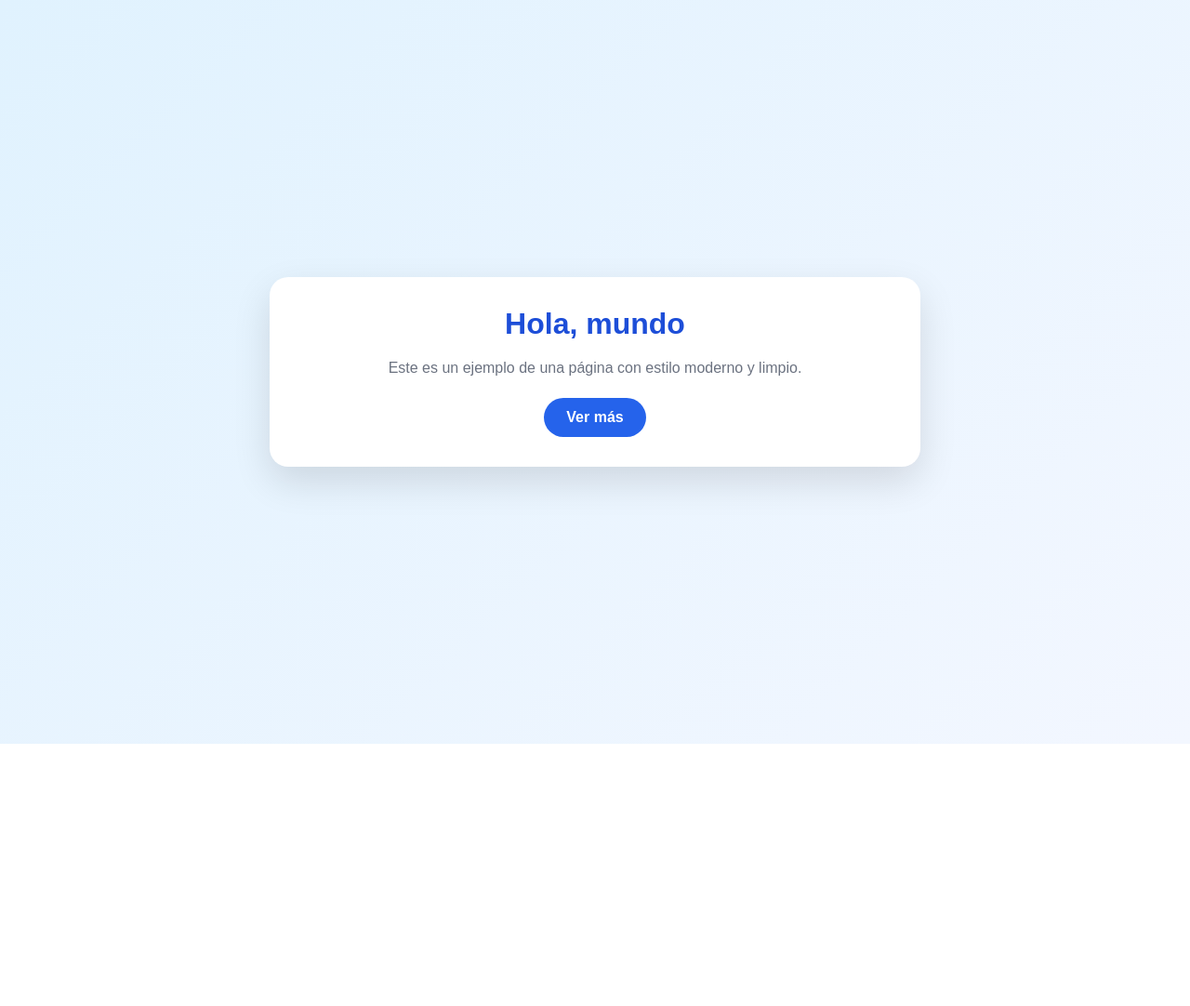
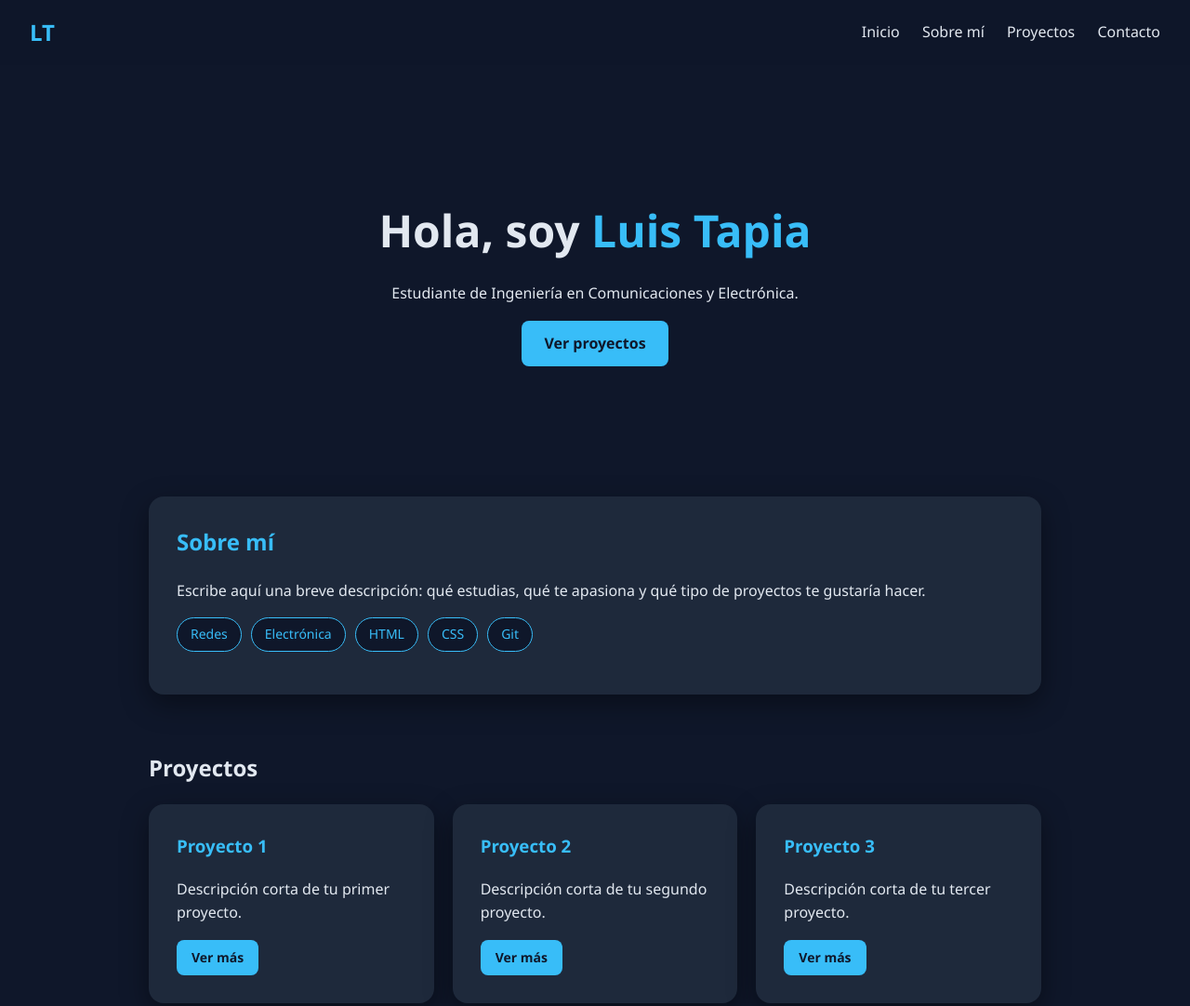
Before and after one commit to Luis-Tap/IWBTBE, a plain HTML site: page index.html in a window 1280 px wide. Shown: the top 1082 px of the page at 93% size. Before the commit the page ends 800 px from the top, so only its background shows below. Drawn offline with Linux system fonts and the light colour scheme.

Commit message:
Portafolio complet

```diff
--- a/index.html
+++ b/index.html
@@ -3,16 +3,72 @@
   <head>
     <meta charset="UTF-8" />
     <meta name="viewport" content="width=device-width, initial-scale=1.0" />
-    <title>Mi Página Estilizada</title>
+    <title>Luis Tapia | Portafolio</title>
     <link rel="stylesheet" href="style.css" />
   </head>
   <body>
+    <header class="navbar">
+      <span class="logo">LT</span>
+      <nav>
+        <a href="#inicio">Inicio</a>
+        <a href="#sobre-mi">Sobre mí</a>
+        <a href="#proyectos">Proyectos</a>
+        <a href="#contacto">Contacto</a>
+      </nav>
+    </header>
+
     <main class="container">
-      <section class="card">
-        <h1>Hola, mundo</h1>
-        <p>Este es un ejemplo de una página con estilo moderno y limpio.</p>
-        <button>Ver más</button>
+      <section id="inicio" class="hero">
+        <h1>Hola, soy <span>Luis Tapia</span></h1>
+        <p>Estudiante de Ingeniería en Comunicaciones y Electrónica.</p>
+        <a href="#proyectos" class="btn">Ver proyectos</a>
+      </section>
+
+      <section id="sobre-mi" class="card">
+        <h2>Sobre mí</h2>
+        <p>
+          Escribe aquí una breve descripción: qué estudias, qué te apasiona
+          y qué tipo de proyectos te gustaría hacer.
+        </p>
+        <ul class="skills">
+          <li>Redes</li>
+          <li>Electrónica</li>
+          <li>HTML</li>
+          <li>CSS</li>
+          <li>Git</li>
+        </ul>
+      </section>
+
+      <section id="proyectos">
+        <h2>Proyectos</h2>
+        <div class="grid">
+          <article class="card">
+            <h3>Proyecto 1</h3>
+            <p>Descripción corta de tu primer proyecto.</p>
+            <a href="#" class="btn small">Ver más</a>
+          </article>
+          <article class="card">
+            <h3>Proyecto 2</h3>
+            <p>Descripción corta de tu segundo proyecto.</p>
+            <a href="#" class="btn small">Ver más</a>
+          </article>
+          <article class="card">
+            <h3>Proyecto 3</h3>
+            <p>Descripción corta de tu tercer proyecto.</p>
+            <a href="#" class="btn small">Ver más</a>
+          </article>
+        </div>
+      </section>
+
+      <section id="contacto" class="card center">
+        <h2>Contacto</h2>
+        <p>¿Quieres hablar conmigo? Escríbeme.</p>
+        <a href="mailto:tucorreo@ejemplo.com" class="btn">Enviar correo</a>
       </section>
     </main>
+
+    <footer>
+      <p>© 2026 Luis Tapia. Hecho con HTML y CSS.</p>
+    </footer>
   </body>
 </html>
--- a/style.css
+++ b/style.css
@@ -1,67 +1,169 @@
 :root {
-  --primary: #2563eb;
-  --primary-dark: #1d4ed8;
-  --bg: #f3f7ff;
-  --text: #1f2937;
-  --muted: #6b7280;
-  --white: #ffffff;
+  --fondo: #0f172a;
+  --tarjeta: #1e293b;
+  --texto: #e2e8f0;
+  --acento: #38bdf8;
+  --acento-claro: #7dd3fc;
 }
 
 * {
   box-sizing: border-box;
 }
 
+html {
+  scroll-behavior: smooth;
+}
+
 body {
   margin: 0;
-  min-height: 100vh;
-  font-family: Arial, Helvetica, sans-serif;
-  background: linear-gradient(135deg, #e0f2fe, var(--bg));
-  color: var(--text);
-  display: flex;
-  align-items: center;
-  justify-content: center;
-  padding: 24px;
+  font-family: "Segoe UI", Arial, sans-serif;
+  background: var(--fondo);
+  color: var(--texto);
+  line-height: 1.6;
 }
 
-.container {
-  width: 100%;
-  max-width: 700px;
+/* Barra de navegación */
+.navbar {
+  position: sticky;
+  top: 0;
+  display: flex;
+  justify-content: space-between;
+  align-items: center;
+  padding: 16px 32px;
+  background: rgba(15, 23, 42, 0.9);
+  backdrop-filter: blur(8px);
+  z-index: 10;
 }
 
+.logo {
+  font-size: 24px;
+  font-weight: bold;
+  color: var(--acento);
+}
+
+.navbar nav a {
+  color: var(--texto);
+  text-decoration: none;
+  margin-left: 20px;
+  transition: color 0.2s;
+}
+
+.navbar nav a:hover {
+  color: var(--acento);
+}
+
+/* Contenedor */
+.container {
+  max-width: 1000px;
+  margin: 0 auto;
+  padding: 0 20px;
+}
+
+section {
+  margin: 60px 0;
+}
+
+/* Hero */
+.hero {
+  text-align: center;
+  padding: 80px 0;
+}
+
+.hero h1 {
+  font-size: 3rem;
+  margin: 0 0 10px;
+}
+
+.hero h1 span {
+  color: var(--acento);
+}
+
+/* Tarjetas */
 .card {
-  background: var(--white);
-  padding: 32px;
-  border-radius: 20px;
-  box-shadow: 0 16px 40px rgba(0, 0, 0, 0.12);
+  background: var(--tarjeta);
+  padding: 30px;
+  border-radius: 16px;
+  box-shadow: 0 10px 30px rgba(0, 0, 0, 0.4);
+  transition: transform 0.2s;
+}
+
+.card:hover {
+  transform: translateY(-4px);
+}
+
+.card h2,
+.card h3 {
+  margin-top: 0;
+  color: var(--acento);
+}
+
+.center {
   text-align: center;
 }
 
-h1 {
-  margin-top: 0;
-  margin-bottom: 12px;
-  color: var(--primary-dark);
-  font-size: 2rem;
+/* Cuadrícula de proyectos */
+.grid {
+  display: grid;
+  grid-template-columns: repeat(auto-fit, minmax(260px, 1fr));
+  gap: 20px;
 }
 
-p {
-  color: var(--muted);
-  line-height: 1.6;
-  margin-bottom: 20px;
+/* Habilidades */
+.skills {
+  list-style: none;
+  padding: 0;
+  display: flex;
+  flex-wrap: wrap;
+  gap: 10px;
 }
 
-button {
-  border: none;
-  background: var(--primary);
-  color: var(--white);
-  padding: 12px 24px;
+.skills li {
+  background: var(--fondo);
+  border: 1px solid var(--acento);
+  color: var(--acento);
+  padding: 6px 14px;
   border-radius: 999px;
-  font-size: 1rem;
-  font-weight: 600;
-  cursor: pointer;
-  transition: transform 0.2s ease, background 0.2s ease;
+  font-size: 14px;
 }
 
-button:hover {
-  background: var(--primary-dark);
-  transform: translateY(-2px);
+/* Botones */
+.btn {
+  display: inline-block;
+  background: var(--acento);
+  color: var(--fondo);
+  padding: 12px 24px;
+  border-radius: 8px;
+  text-decoration: none;
+  font-weight: 600;
+  transition: background 0.2s;
 }
+
+.btn:hover {
+  background: var(--acento-claro);
+}
+
+.btn.small {
+  padding: 8px 16px;
+  font-size: 14px;
+}
+
+/* Pie de página */
+footer {
+  text-align: center;
+  padding: 30px;
+  opacity: 0.7;
+}
+
+/* Celulares */
+@media (max-width: 600px) {
+  .hero h1 {
+    font-size: 2rem;
+  }
+  .navbar {
+    padding: 12px 16px;
+  }
+  .navbar nav a {
+    margin-left: 10px;
+    font-size: 14px;
+  }
+}
```
